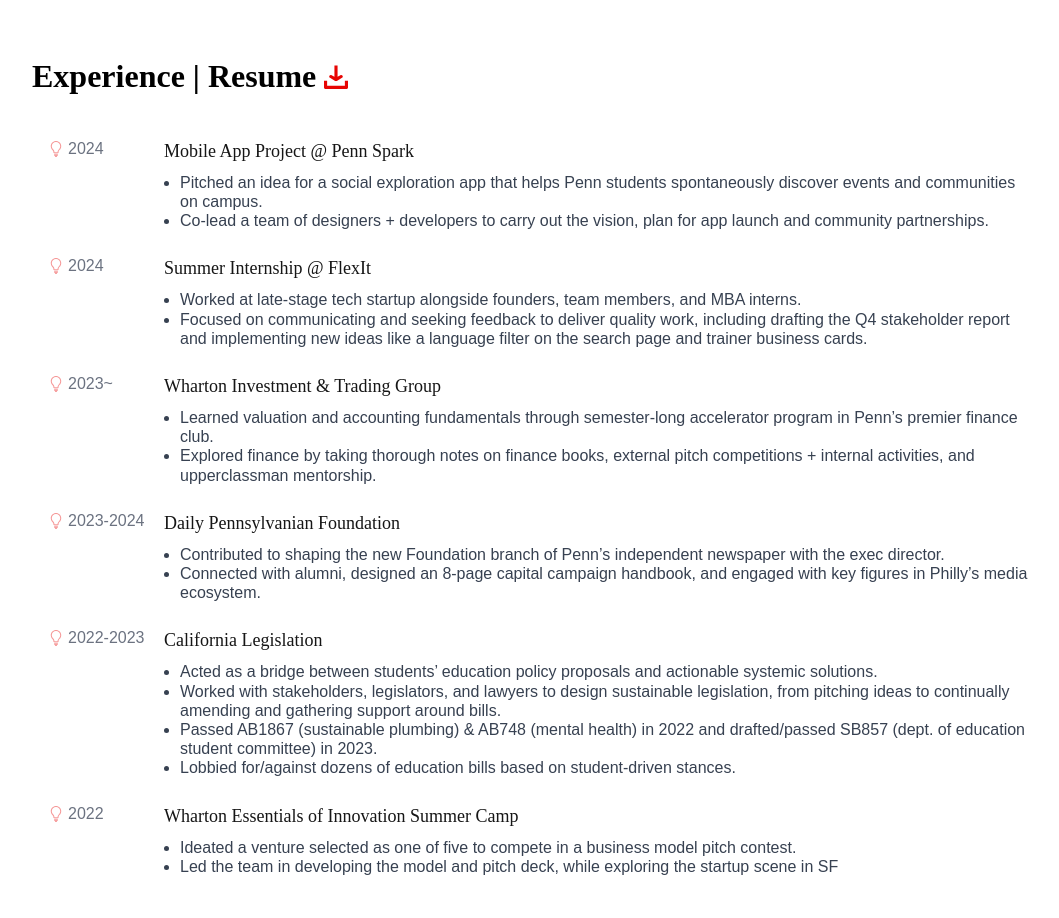
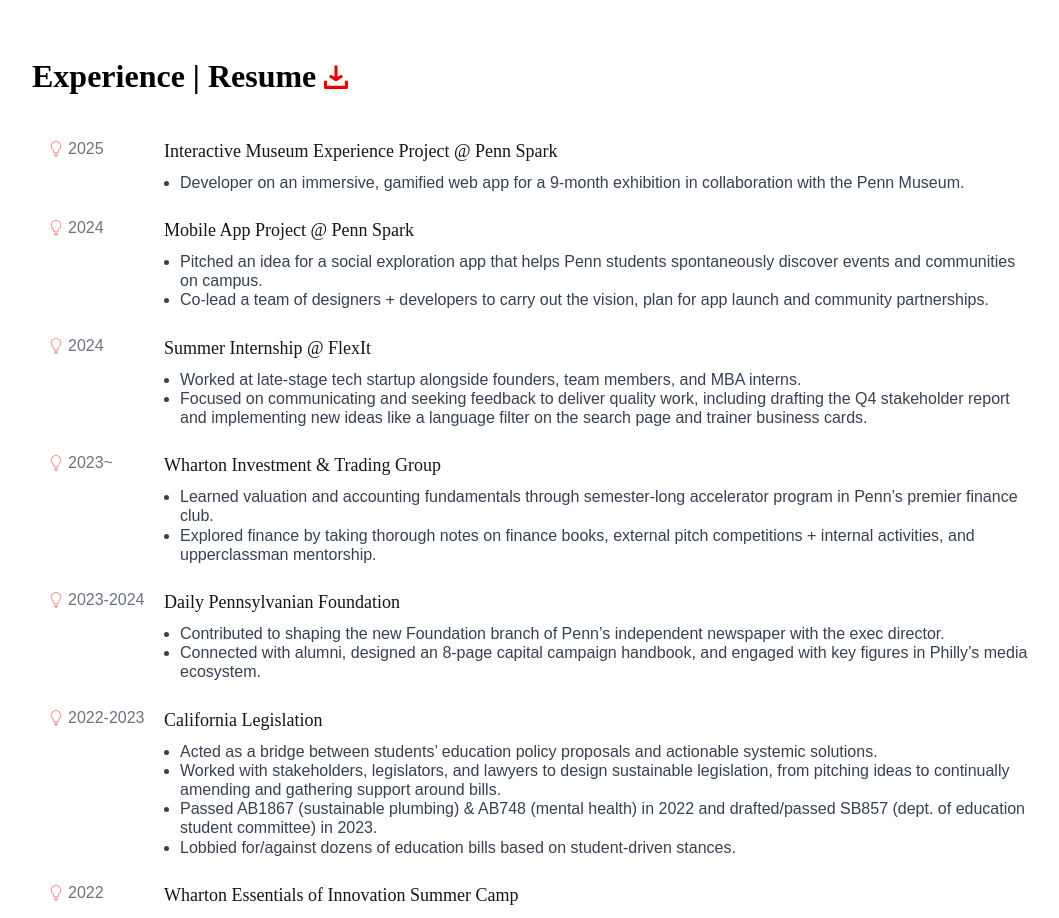
Before and after one commit to kimestelle/my-portfolio, a Next.js app: page / in a window 1280 px wide. Shown: the part 2660-3578 px from the top of the page, without its empty margins (116-1175 px from the left). Built offline with nearby package versions, Linux system fonts and the light colour scheme; a web font is replaced by a local one.

Commit message:
added museum experience

```diff
--- a/src/app/components/Timeline.tsx
+++ b/src/app/components/Timeline.tsx
@@ -110,6 +110,15 @@
 const Timeline: React.FC = () => {
   const timelineItems: TimelineItemProps[] = [
     {
+      date: "2025",
+      description: "Interactive Museum Experience Project @ Penn Spark",
+      bulletPoints: [
+        "Developer on an immersive, gamified web app for a 9-month exhibition in collaboration with the Penn Museum.",
+      ],
+      imageUrls: [],
+      iconType: "lightbulb",
+    },
+    {
       date: "2024",
       description: "Mobile App Project @ Penn Spark",
       bulletPoints: [
```
